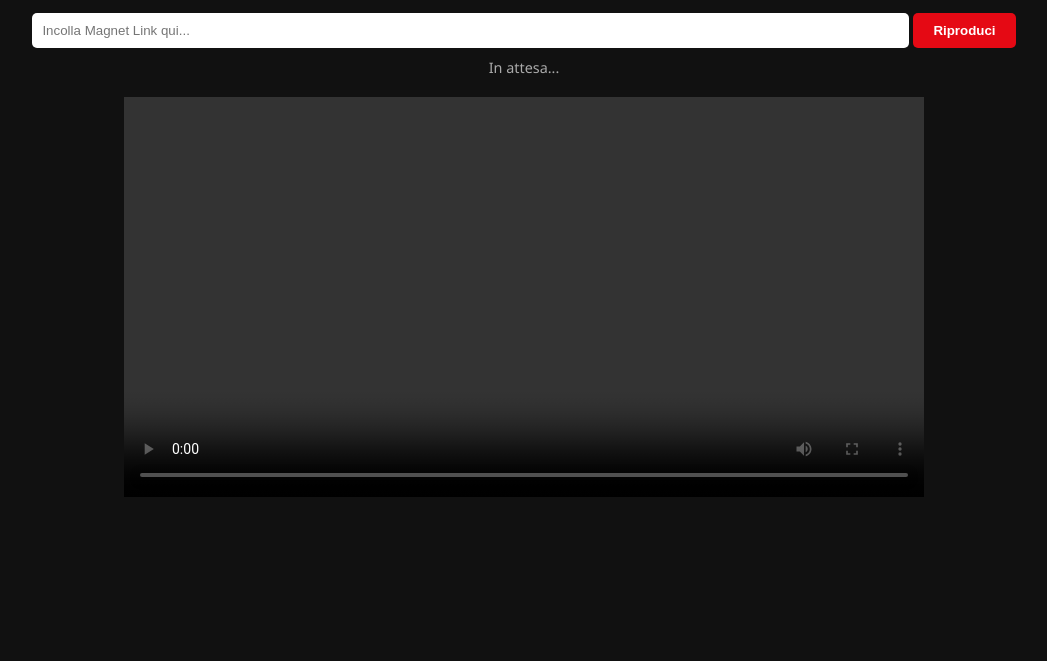
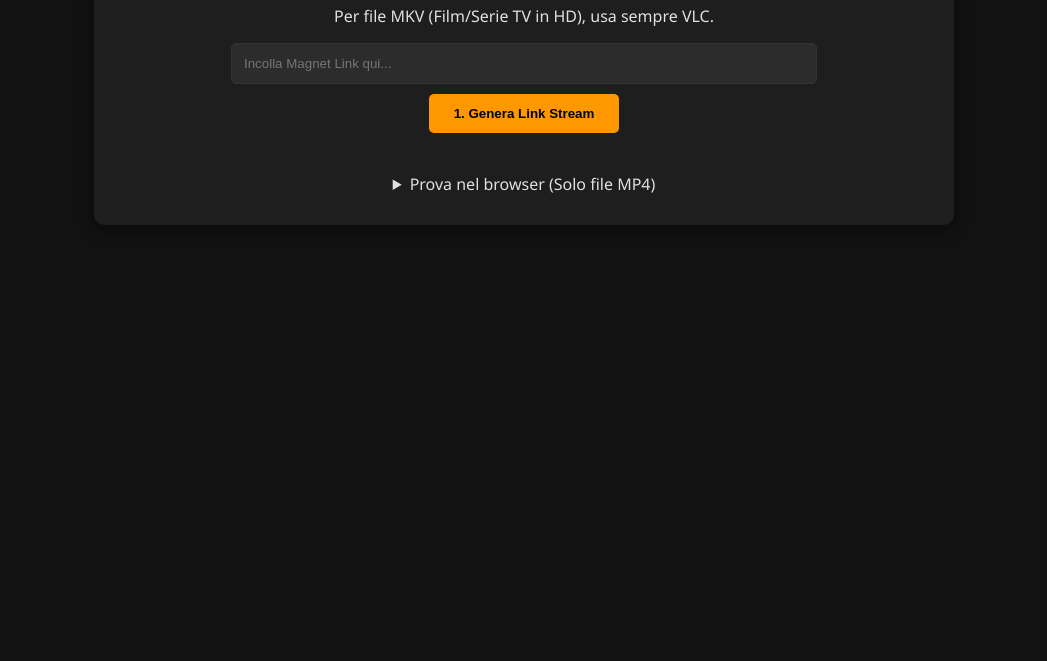
Before and after one commit to reavscripts/webtorrent, a website: page public/index.html in a window 1280 px wide. Shown: the part 139-800 px from the top of the page, without its empty margins (116-1163 px from the left). Drawn offline with Linux system fonts and the light colour scheme.

Commit message:
Update index.html

```diff
--- a/public/index.html
+++ b/public/index.html
@@ -3,62 +3,73 @@
 <head>
     <meta charset="UTF-8">
     <meta name="viewport" content="width=device-width, initial-scale=1.0">
-    <title>Hybrid Torrent Streamer</title>
+    <title>Torrent to VLC Bridge</title>
     <style>
-        body { font-family: 'Segoe UI', sans-serif; background: #111; color: white; text-align: center; padding: 20px; }
-        input { padding: 10px; width: 70%; border-radius: 5px; border: none; }
-        button { padding: 10px 20px; background: #e50914; color: white; border: none; border-radius: 5px; cursor: pointer; font-weight: bold;}
-        video { width: 100%; max-width: 800px; margin-top: 20px; background: black; }
-        #stats { margin-top: 10px; color: #aaa; font-size: 0.9em; }
+        body { font-family: 'Segoe UI', sans-serif; background: #121212; color: #e0e0e0; text-align: center; padding: 20px; }
+        .container { max-width: 800px; margin: 0 auto; background: #1e1e1e; padding: 30px; border-radius: 10px; box-shadow: 0 4px 15px rgba(0,0,0,0.5); }
+        input { padding: 12px; width: 70%; border-radius: 5px; border: 1px solid #333; background: #2c2c2c; color: white; }
+        button { padding: 12px 25px; cursor: pointer; border: none; border-radius: 5px; font-weight: bold; margin: 10px; transition: 0.2s; }
+        .btn-play { background: #e50914; color: white; } /* Rosso Netflix */
+        .btn-vlc { background: #ff9800; color: black; } /* Arancione VLC */
+        button:hover { opacity: 0.9; transform: scale(1.05); }
+
+        #result-area { display: none; margin-top: 20px; padding: 15px; background: #252525; border-radius: 5px; }
+        #stream-url { word-break: break-all; color: #4caf50; font-family: monospace; margin-bottom: 10px; }
+        .warning { color: #ffeb3b; font-size: 0.9em; margin-top: 10px; }
     </style>
 </head>
 <body>
 
-    <h1>Hybrid Torrent Player</h1>
-    <p>Questo server scarica via TCP/UDP e ti invia lo stream pulito.</p>
+<div class="container">
+    <h1>Torrent ➔ VLC Bridge</h1>
+    <p>Per file MKV (Film/Serie TV in HD), usa sempre VLC.</p>
 
-    <div>
-        <input type="text" id="magnet" placeholder="Incolla Magnet Link qui...">
-        <button onclick="playVideo()">Riproduci</button>
+    <input type="text" id="magnet" placeholder="Incolla Magnet Link qui...">
+    <br>
+
+    <button class="btn-vlc" onclick="generateLink()">1. Genera Link Stream</button>
+
+    <div id="result-area">
+        <p>Ecco il tuo link personale:</p>
+        <div id="stream-url">...</div>
+        <button onclick="copyLink()">2. Copia Link</button>
+
+        <p class="warning">
+            <strong>Come guardare:</strong><br>
+            Apri VLC ➔ File ➔ Apri Flusso di Rete (Network Stream) ➔ Incolla il link.
+        </p>
     </div>
 
-    <div id="stats">In attesa...</div>
+    <details style="margin-top: 30px;">
+        <summary>Prova nel browser (Solo file MP4)</summary>
+        <video id="videoPlayer" controls style="width: 100%; margin-top: 10px;"></video>
+    </details>
+</div>
 
-    <video id="videoPlayer" controls></video>
+<script>
+    function generateLink() {
+        const magnet = document.getElementById('magnet').value.trim();
+        if (!magnet) return alert("Inserisci un magnet link!");
 
-    <script>
-        let interval = null;
+        // Costruisce l'URL completo del tuo server Render
+        const baseUrl = window.location.origin;
+        const streamUrl = `${baseUrl}/stream?magnet=${encodeURIComponent(magnet)}`;
 
-        function playVideo() {
-            const magnet = document.getElementById('magnet').value;
-            const video = document.getElementById('videoPlayer');
+        document.getElementById('stream-url').innerText = streamUrl;
+        document.getElementById('result-area').style.display = 'block';
 
-            if (!magnet) return alert("Inserisci un link!");
+        // Imposta anche il player web (per tentare)
+        const video = document.getElementById('videoPlayer');
+        video.src = streamUrl;
+    }
 
-            // 1. Costruiamo l'URL che punta al NOSTRO server backend
-            // encodeURIComponent è vitale per passare caratteri speciali nell'URL
-            const streamUrl = `/stream?magnet=${encodeURIComponent(magnet)}`;
+    function copyLink() {
+        const urlText = document.getElementById('stream-url').innerText;
+        navigator.clipboard.writeText(urlText).then(() => {
+            alert("Link copiato! Ora incollalo in VLC.");
+        });
+    }
+</script>
 
-            // 2. Diciamo al video player di caricare quell'URL
-            video.src = streamUrl;
-            video.play();
-
-            document.getElementById('stats').innerText = "Buffering dal server...";
-
-            // 3. Avviamo un piccolo loop per chiedere le statistiche al server
-            if (interval) clearInterval(interval);
-            interval = setInterval(() => {
-                fetch(`/stats?magnet=${encodeURIComponent(magnet)}`)
-                    .then(res => res.json())
-                    .then(data => {
-                        if (data.error) return;
-                        const speed = (data.downloadSpeed / 1024 / 1024).toFixed(2);
-                        const progress = (data.progress * 100).toFixed(1);
-                        document.getElementById('stats').innerText =
-                            `Server Download: ${progress}% | Velocità: ${speed} MB/s | Peers Server: ${data.peers}`;
-                    });
-            }, 2000);
-        }
-    </script>
 </body>
 </html>
```
